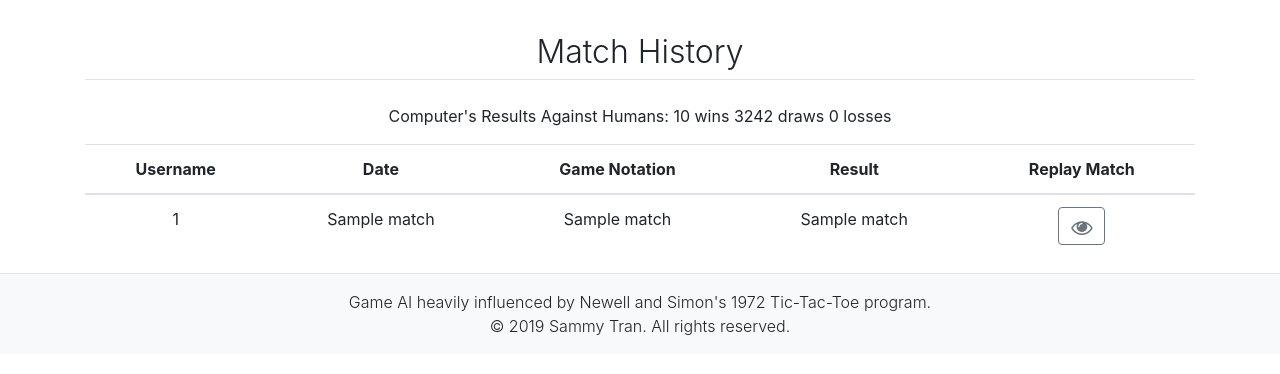
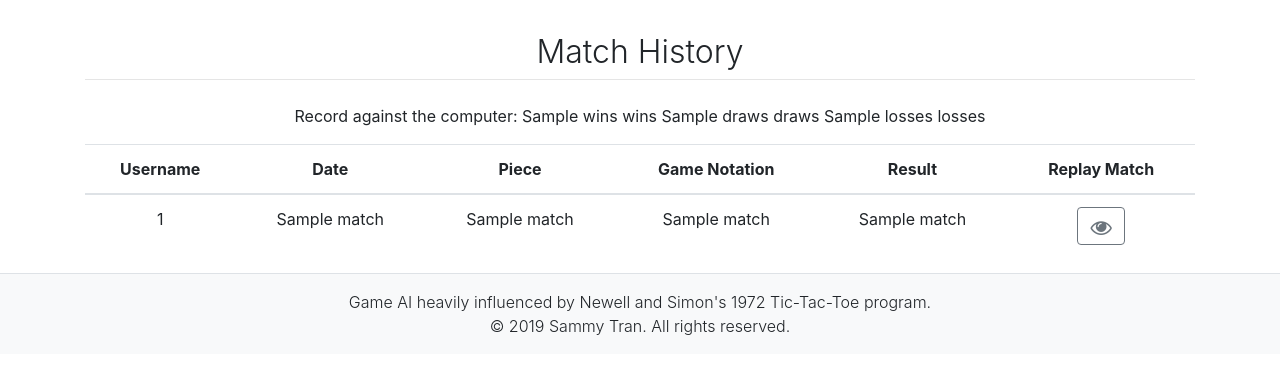
Before and after one commit to sammytran277/unbeatable-tic-tac-toe, a Flask app: template templates/match_history.html in a window 1280 px wide. Shown: the part 61-435 px from the top of the page. Run offline with Flask 2, Linux system fonts and the light colour scheme; the template is opened without the code that fills it: most values are stand-ins (such as "Sample title", 1, 10 or a date in 2020); some libraries are stand-ins or nearby versions.

Commit message:
More changes and updates to the match history

```diff
--- a/app.py
+++ b/app.py
@@ -18,6 +18,7 @@ def about():
 @app.route("/match_history", methods=["GET", "POST"])
 def match_history():
 
+    # Try to connect to PostgreSQL database and print an error if an exception is raised
     try:
         conn = psycopg2.connect(dbname=dbname, user=user, password=password)
     except:
@@ -25,22 +26,35 @@ def match_history():
 
     cur = conn.cursor()
 
+    # Add the data sent over from the ajax request to the database
     if request.method == "POST":
         json_data = request.get_json()
         json_data["date"] = datetime.today().strftime('%m/%d/%Y')
 
-        cur.execute('''INSERT INTO match_history (username, date, result, game_notation, move_history)
-                       VALUES (%s, %s, %s, %s, %s)''', (json_data["username"], json_data["date"],
-                                                        json_data["result"], json_data["game_notation"],
-                                                        json_data["move_history"]) )
+        cur.execute('''INSERT INTO match_history (username, date, piece, result, game_notation, move_history)
+                       VALUES (%s, %s, %s, %s, %s, %s)''', (json_data["username"], json_data["date"],
+                                                            json_data["piece"], json_data["result"],
+                                                            json_data["game_notation"], json_data["move_history"]) )
 
         conn.commit()
         cur.close()
         conn.close()
 
-        return "hi"
+        return ""
 
+    # Get all the data necessary to display the match history page
     else:
-        cur.execute("SELECT username, date, game_notation, result FROM match_history")
+        # Get the computer's record against humans from the database
+        cur.execute("SELECT COUNT(*) FROM match_history WHERE result = 'Win'")
+        wins = cur.fetchone()
+        cur.execute("SELECT COUNT(*) FROM match_history WHERE result = 'Loss'")
+        losses = cur.fetchone()
+        cur.execute("SELECT COUNT(*) FROM match_history WHERE result = 'Draw'")
+        draws = cur.fetchone()
+        results = {"wins": wins[0], "losses": losses[0], "draws": draws[0]}
+
+        # Get all games from the match history table
+        cur.execute("SELECT username, date, piece, game_notation, result FROM match_history")
         match_history = cur.fetchall()
-        return render_template("match_history.html", match_history=match_history)
+
+        return render_template("match_history.html", match_history=match_history, results=results)
--- a/static/game.js
+++ b/static/game.js
@@ -107,7 +107,7 @@ function checkGameOver(piece, moveHistory) {
             return true;
         } else {
             showModal("lose");
-            result = "Lose";
+            result = "Loss";
             return true;
         }
     } else if (gameResult == "draw") {
@@ -152,8 +152,8 @@ $("#matchSubmit").submit(function(event) {
         counter += 2;
     }
 
-    let json_data = {"username": `${username}`, "result": `${result}`,
-                     "game_notation": `${game_notation}`, "move_history": `${moveHistory}`};
+    let json_data = {"username": `${username}`, "result": `${result}`, "piece": `${userPiece}`,
+                     "game_notation": `${game_notation}`, "move_history": `${moveHistory.join(" ")}`};
 
     $.ajax({
         type: "POST",
--- a/templates/match_history.html
+++ b/templates/match_history.html
@@ -20,12 +20,38 @@
   <div class="container">
     <h2 class="font-weight-light text-center text-lg mt-4 mb-0">Match History</h2>
     <hr class="mt-2 mb-4">
-    <p class="text-center">Computer's Results Against Humans: 10 wins 3242 draws 0 losses</p>
+    <p class="text-center">
+      Record against the computer:
+      {{ results["wins"] }}
+
+      {% if results["wins"] == 1 %}
+        win
+      {% else %}
+        wins
+      {% endif %}
+
+      {{ results["draws"] }}
+
+      {% if results["draws"] == 1 %}
+        draw
+      {% else %}
+        draws
+      {% endif %}
+
+      {{ results["losses"] }}
+
+      {% if results["losses"] == 1 %}
+        loss
+      {% else %}
+        losses
+      {% endif %}
+    </p>
     <table class="table">
       <thead>
         <tr>
           <th scope="col">Username</th>
           <th scope="col">Date</th>
+          <th scope="col">Piece</th>
           <th scope="col">Game Notation</th>
           <th scope="col">Result</th>
           <th scope="col">Replay Match</th>
@@ -38,6 +64,7 @@
             <td>{{ match[1] }}</td>
             <td>{{ match[2] }}</td>
             <td>{{ match[3] }}</td>
+            <td>{{ match[4] }}</td>
             <td><button type="button" class="btn btn-outline-secondary"><i class="fa fa-eye fa-lg"></i></button></td>
           </tr>
         {% endfor %}
```
